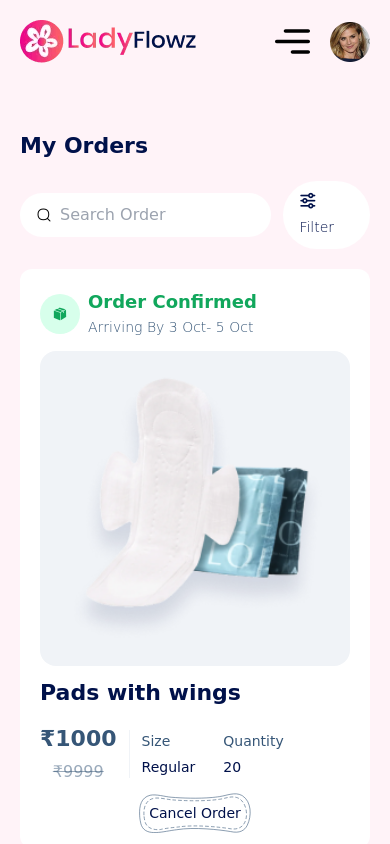
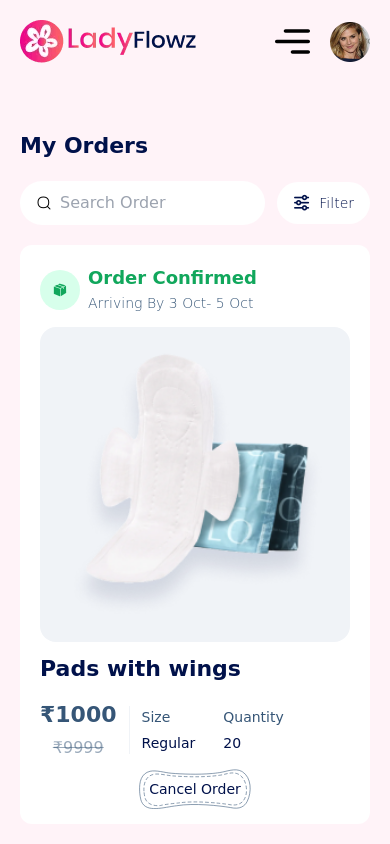
Before and after one commit to dprashant1999/ladyflow_webdesign, a website: page public/order_history.html in a window 390 px wide. Shown: the top 844 px of the page. Drawn offline with nearby package versions, Linux system fonts and the light colour scheme; files whose address does not match are found by name; a web font is replaced by a local one.

Commit message:
letest_code

```diff
--- a/public/order_history.html
+++ b/public/order_history.html
@@ -513,7 +513,7 @@
                                 <span class="icon-search inline-block"></span>
                                 <input type="search" id="search" class="w-full bg-transparent border-0 outline-none" placeholder="Search Order"/>
                               </label>
-                              <div class="px-4 2xl:px-5 py-2.5 2xl:py-3 rounded-full bg-white">
+                              <div class="flex items-center space-x-2.5 lg:space-x-3 2xl:space-x-5 px-4 2xl:px-5 py-2.5 2xl:py-3 rounded-full bg-white">
                                   <span class="icon-filter text-primary font-extrabold"></span>
                                   <span class="text-primary font-light text-14 2xl:text-16">Filter</span>
                                </div>
```
